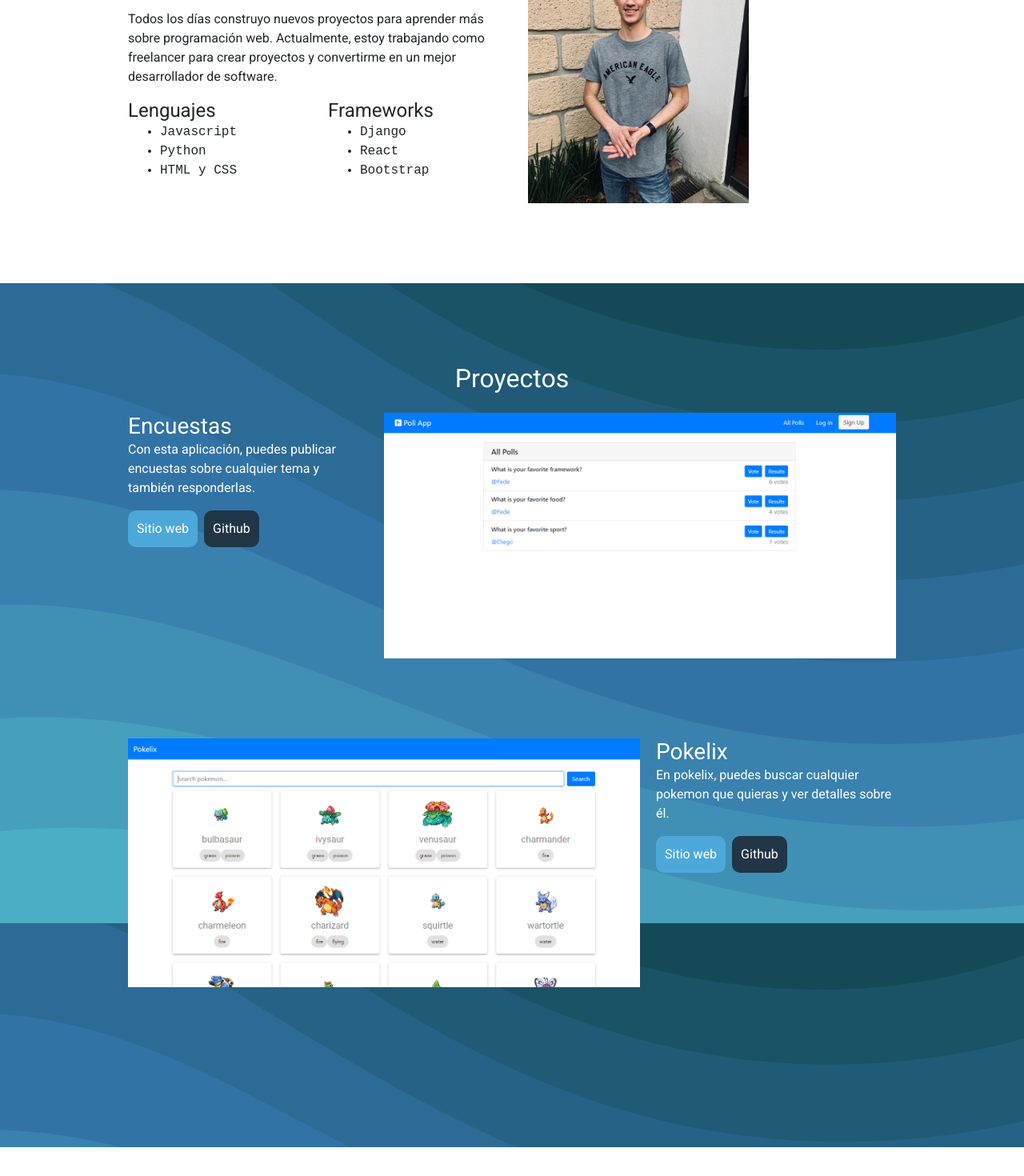
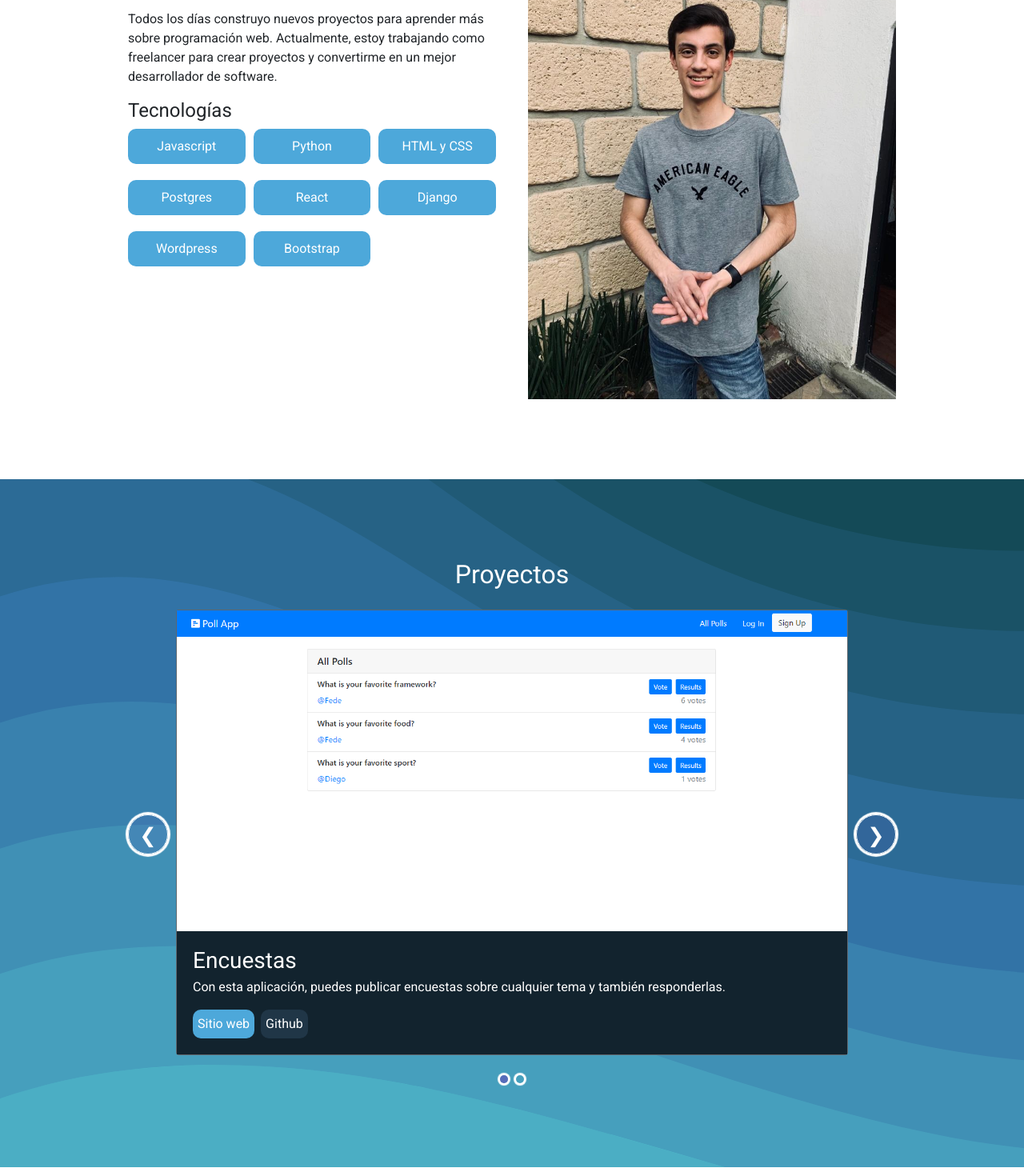
Before and after one commit to Diegoav87/Portfolio, a React (Create React App) app in the folder portfolio/frontend/: page / in a window 1280 px wide. Shown: the part 1280-2750 px from the top of the page at 80% size. Built offline with nearby package versions, Linux system fonts and the light colour scheme.

Commit message:
Changed project section

```diff
--- a/portfolio/frontend/package.json
+++ b/portfolio/frontend/package.json
@@ -14,9 +14,11 @@
     "react": "^17.0.1",
     "react-bootstrap": "^1.5.0",
     "react-dom": "^17.0.1",
+    "react-elastic-carousel": "^0.11.1",
     "react-i18next": "^11.8.8",
     "react-router-dom": "^5.2.0",
     "react-scripts": "4.0.3",
+    "styled-components": "^5.2.1",
     "web-vitals": "^1.1.0"
   },
   "scripts": {
--- a/portfolio/frontend/public/index.html
+++ b/portfolio/frontend/public/index.html
@@ -28,7 +28,7 @@
     <link rel="preconnect" href="https://fonts.gstatic.com">
     <link href="https://fonts.googleapis.com/css2?family=Roboto&display=swap" rel="stylesheet">
     <script src="https://kit.fontawesome.com/1b2de11c6b.js" crossorigin="anonymous"></script>
-    <title>Diego Abdo</title>
+    <title>Diego Abdo | Desarrollo de Sitios y Aplicaciones Web</title>
     <script async src="https://www.googletagmanager.com/gtag/js?id=G-7YYPBK08GG"></script>
     <script>
         window.dataLayer = window.dataLayer || [];
--- a/portfolio/frontend/src/App.css
+++ b/portfolio/frontend/src/App.css
@@ -184,7 +184,7 @@ a:hover {
 }
 
 .img-container {
-  width: 60%;
+  width: 100%;
 }
 
 /* services */
@@ -545,6 +545,18 @@ a:hover {
   }
 
   @media (max-width: 470px) {
+    body p,
+    h1,
+    h2,
+    h3,
+    h4,
+    h5,
+    h6,
+    .showcase-container,
+    .project-section {
+      text-align: center;
+    }
+
     .showcase-container {
       width: 85%;
     }
--- a/portfolio/frontend/src/App.js
+++ b/portfolio/frontend/src/App.js
@@ -18,7 +18,7 @@ const Home = () => {
       <Services />
       <Contact />
       <footer className="footer">
-        <p>&copy; 2021 Diego Abdo</p>
+        <p>&copy; 2021 Diego Abdo.</p>
       </footer>
     </div>
   );
--- /dev/null
+++ b/portfolio/frontend/src/components/About/About.css
@@ -0,0 +1,22 @@
+.tec {
+  background-color: #4da8da;
+  padding: 10px;
+  border-radius: 10px;
+  color: white;
+  display: block;
+  width: 100%;
+  text-align: center;
+  margin-bottom: 10px;
+}
+
+.tec-grid {
+  display: grid;
+  grid-template-columns: 1fr 1fr 1fr;
+  gap: 10px;
+}
+
+@media (max-width: 450px) {
+  .tec-grid {
+    grid-template-columns: 1fr 1fr;
+  }
+}
--- a/portfolio/frontend/src/components/About/About.js
+++ b/portfolio/frontend/src/components/About/About.js
@@ -1,6 +1,7 @@
 import React from "react";
 import pic from "../../assets/images/port-pic.jpeg";
 import { useTranslation } from "react-i18next";
+import "./About.css";
 
 const About = () => {
   const { t } = useTranslation();
@@ -14,23 +15,16 @@ const About = () => {
               <h2>{t("about.title")}</h2>
               <p>{t("about.p1")}</p>
               <p>{t("about.p2")}</p>
-              <div className="grid">
-                <div className="techs">
-                  <h4>{t("about.languages")}</h4>
-                  <ul>
-                    <li>Javascript</li>
-                    <li>Python</li>
-                    <li>HTML {t("and")} CSS</li>
-                  </ul>
-                </div>
-                <div className="techs">
-                  <h4>Frameworks</h4>
-                  <ul>
-                    <li>Django</li>
-                    <li>React</li>
-                    <li>Bootstrap</li>
-                  </ul>
-                </div>
+              <h4>Tecnologías</h4>
+              <div className="tec-grid mt-2">
+                <span className="tec">Javascript</span>
+                <span className="tec">Python</span>
+                <span className="tec">HTML {t("and")} CSS</span>
+                <span className="tec">Postgres</span>
+                <span className="tec">React</span>
+                <span className="tec">Django</span>
+                <span className="tec">Wordpress</span>
+                <span className="tec">Bootstrap</span>
               </div>
             </div>
             <div className="img-container">
--- a/portfolio/frontend/src/components/Contact/Contact.js
+++ b/portfolio/frontend/src/components/Contact/Contact.js
@@ -95,7 +95,10 @@ const Contact = () => {
               <i className="fab fa-instagram fa-2x mr-2"></i>
             </a>
             <a href="https://stackoverflow.com/users/14572937/diegoa87">
-              <i className="fab fa-stack-overflow fa-2x"></i>
+              <i className="fab fa-stack-overflow fa-2x mr-2"></i>
+            </a>
+            <a href="https://www.youtube.com/channel/UCWvinsn7iTIha1WqhgxstBQ">
+              <i className="fab fa-youtube fa-2x"></i>
             </a>
           </div>
           <p className="attribution">
--- /dev/null
+++ b/portfolio/frontend/src/components/Projects/Project/Project.css
@@ -0,0 +1,29 @@
+.project {
+  padding: 40px;
+  background-size: cover;
+  background-repeat: no-repeat;
+  color: black;
+  text-align: center;
+  min-height: 250px;
+  transition: 0.3s;
+  background-position: 50% 100%;
+  border-radius: 10px;
+}
+
+.project-data {
+  color: white;
+}
+
+.dark-bg {
+  background-color: #12232e;
+}
+
+.project-data .btn {
+  padding: 5px;
+}
+
+@media (max-width: 470px) {
+  .link-project {
+    justify-content: center;
+  }
+}
--- /dev/null
+++ b/portfolio/frontend/src/components/Projects/Project/Project.js
@@ -0,0 +1,27 @@
+import React from "react";
+import { useTranslation } from "react-i18next";
+import "./Project.css";
+
+const Project = (props) => {
+  const { t } = useTranslation();
+
+  return (
+    <div className="card bg-secondary project-card">
+      <img src={props.backgroundPic} alt="" />
+      <div className="card-body project-data dark-bg">
+        <h3>{props.title}</h3>
+        <p className="mt-1">{props.description}</p>
+        <div className="d-flex link-project">
+          <a href={props.webLink} className="btn blue-btn">
+            {t("projects.website")}
+          </a>
+          <a href={props.github} className="btn dark-btn ml-2">
+            Github
+          </a>
+        </div>
+      </div>
+    </div>
+  );
+};
+
+export default Project;
--- /dev/null
+++ b/portfolio/frontend/src/components/Projects/Projects.css
@@ -0,0 +1,28 @@
+.project-grid {
+  width: 75%;
+  margin: auto;
+}
+
+.rec.rec-arrow {
+  color: white;
+  border: 1px solid white;
+}
+
+button.rec-dot:hover,
+button.rec-dot:active,
+button.rec-dot:focus,
+button.rec {
+  box-shadow: 0 0 1px 3px white;
+}
+
+button.rec-dot:active,
+button.rec-dot:focus {
+  background-color: white;
+}
+
+@media (max-width: 550px) {
+  .project-grid {
+    width: 95%;
+    text-align: center;
+  }
+}
--- a/portfolio/frontend/src/components/Projects/Projects.js
+++ b/portfolio/frontend/src/components/Projects/Projects.js
@@ -2,6 +2,9 @@ import React from "react";
 import pokelixPic from "../../assets/images/pokelix-pic.PNG";
 import pollAppPic from "../../assets/images/poll-app-picture.PNG";
 import { useTranslation } from "react-i18next";
+import "./Projects.css";
+import Project from "./Project/Project";
+import Carousel from "react-elastic-carousel";
 
 const Projects = () => {
   const { t } = useTranslation();
@@ -11,59 +14,25 @@ const Projects = () => {
       <section className="project-section" id="projects" data-scroll>
         <div className="project-container">
           <h2 className="project-title mb-4">{t("projects.title")}</h2>
-          {/* <div className="project-right">
-                <img className="placeholder-img" src="./images/instagram-clone-picture.PNG">
-                <div className="project-info">
-                    <h3>Instagram Clone</h3>
-                    <p>A clone version of Instagram with features from the original app.</p>
-                    <div className="d-flex">
-                        <a href="#projects" className="btn blue-btn">Site</a>
-                        <a href="#projects" className="btn dark-btn ml-2">Github</a>
-                    </div>
-                </div>
-            </div> */}
-          <div className="project-left">
-            <div className="project-info">
-              <h3>{t("projects.p1t")}</h3>
-              <p>{t("projects.p1p")}</p>
-              <div className="d-flex">
-                <a
-                  href="https://poll-app-diegoav87.herokuapp.com/"
-                  className="btn blue-btn"
-                >
-                  {t("projects.website")}
-                </a>
-                <a
-                  href="https://github.com/Diegoav87/Poll-App"
-                  className="btn dark-btn ml-2"
-                >
-                  Github
-                </a>
-              </div>
-            </div>
-            <img className="placeholder-img" src={pollAppPic} alt="" />
-          </div>
-          <div className="project-right">
-            <img className="placeholder-img" src={pokelixPic} alt="" />
-            <div className="project-info">
-              <h3>Pokelix</h3>
-              <p>{t("projects.p2p")}</p>
-              <div className="d-flex">
-                <a
-                  href="https://pokelix.herokuapp.com/"
-                  className="btn blue-btn"
-                >
-                  {t("projects.website")}
-                </a>
-                <a
-                  href="https://github.com/Diegoav87/Pokelix"
-                  className="btn dark-btn ml-2"
-                >
-                  Github
-                </a>
-              </div>
-            </div>
-          </div>
+        </div>
+        <div className="project-grid">
+          <Carousel itemsToShow={1}>
+            <Project
+              title={t("projects.p1t")}
+              description={t("projects.p1p")}
+              webLink={"https://poll-app-diegoav87.herokuapp.com/"}
+              github={"https://github.com/Diegoav87/Poll-App"}
+              backgroundPic={pollAppPic}
+            />
+
+            <Project
+              title={"Pokelix"}
+              description={t("projects.p2p")}
+              webLink={"https://pokelix.herokuapp.com/"}
+              github={"https://github.com/Diegoav87/Pokelix"}
+              backgroundPic={pokelixPic}
+            />
+          </Carousel>
         </div>
       </section>
     </div>
--- a/portfolio/frontend/src/components/Title/Title.js
+++ b/portfolio/frontend/src/components/Title/Title.js
@@ -13,7 +13,7 @@ const Title = () => {
             {t("title")}
           </h1>
           <p className="lead-in">{t("lead")}</p>
-          <a href="#services" className="btn blue-btn">
+          <a href="#services" className="btn blue-btn" id="showcase-first-btn">
             {t("getStarted")}
           </a>
           <a href="#projects" className="btn dark-btn ml-2">
```
Also changed, not shown: portfolio/frontend/src/assets/images/bg_bggenerator_com.png (added), 1 other file (tests, documents, lock files or other folders).
